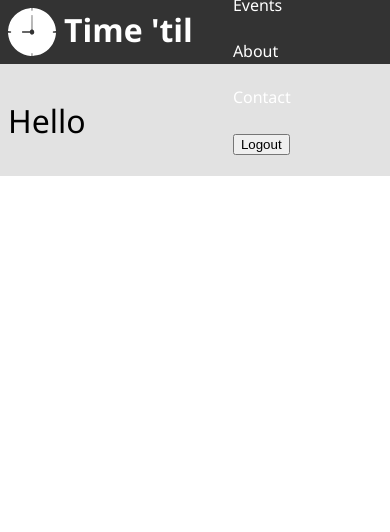
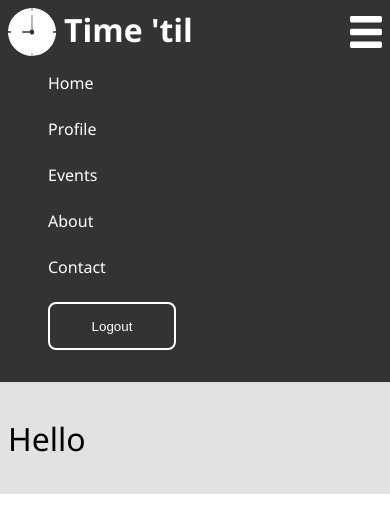
Before and after one commit to EuroWhisper/time-til, a Next.js app: page / in a window 390 px wide. Shown: the top 532 px of the page. Built offline with nearby package versions, Linux system fonts and the light colour scheme.

Commit message:
Significant progress made to responsive navbar

```diff
--- a/components/navbar/NavMenu.js
+++ b/components/navbar/NavMenu.js
@@ -2,6 +2,17 @@ import Link from 'next/link';
 import styled from 'styled-components';
 import { useSelector } from 'react-redux';
 import { userSelector } from '../../redux/reducers/user';
+
+const Wrapper = styled.nav`
+    display: block;
+    flex-basis: 100%;
+
+
+    @media(min-width: 769px) {
+        display: flex;
+        flex-basis: auto;
+    }
+`;
 
 const Menu = styled.ul`
     list-style: none;
@@ -18,11 +29,21 @@ const MenuLink = styled.a`
     color: white;
 `;
 
+const Button = styled.button`
+    background-color: transparent;
+    border-color: white;
+    color: white;
+    border-style: solid;
+    border-radius: 8px;
+    height: 48px;
+    width: 128px;
+`;
+
 const NavMenu = () => {
     const user = useSelector(userSelector);
 
     return (
-        <nav>
+        <Wrapper>
         {
             user && (
                 <Menu>
@@ -31,7 +52,7 @@ const NavMenu = () => {
                     <MenuItem><Link href="/events"><MenuLink>Events</MenuLink></Link></MenuItem>
                     <MenuItem><Link href="/about"><MenuLink>About</MenuLink></Link></MenuItem>
                     <MenuItem><Link href="/contact"><MenuLink>Contact</MenuLink></Link></MenuItem>
-                    <MenuItem><Link href="/logout"><button>Logout</button></Link></MenuItem>
+                    <MenuItem><Link href="/logout"><Button>Logout</Button></Link></MenuItem>
                 </Menu>
             )
         }
@@ -41,11 +62,11 @@ const NavMenu = () => {
                     <MenuItem><Link href="/"><MenuLink>Home</MenuLink></Link></MenuItem>
                     <MenuItem><Link href="/about"><MenuLink>About</MenuLink></Link></MenuItem>
                     <MenuItem><Link href="/contact"><MenuLink>Contact</MenuLink></Link></MenuItem>
-                    <MenuItem><Link href="/login"><button>Login</button></Link></MenuItem>
+                    <MenuItem><Link href="/login"><Button>Login</Button></Link></MenuItem>
                 </Menu>
             )
         }
-        </nav>
+        </ Wrapper>
     );
 };
 
--- a/components/navbar/index.js
+++ b/components/navbar/index.js
@@ -4,7 +4,7 @@ import NavMenu from './NavMenu';
 
 const Header = styled.header`
     width: 100%;
-    height: 64px;
+    min-height: 64px;
     background-color: #333;
     display: flex;
     align-items: center;
@@ -15,8 +15,11 @@ const Header = styled.header`
 `;
 
 const NavbarInner = styled.div`
+    position: relative;
     display: flex;
+    flex-wrap: wrap;
     align-items: center;
+    justify-content: space-between;
 `;
 
 const LogoWrapper = styled.div`
@@ -39,6 +42,25 @@ const Title = styled.h1`
     margin: 0;
 `;
 
+const MenuToggle = styled.button`
+    width: 32px;
+    height: 32px;
+    margin: 0;
+    padding: 0;
+    border-style: none;
+    background-color: transparent;
+
+    @media (min-width: 769px) {
+        display: none;
+    }
+`;
+
+const BurgerIcon = styled.span`
+    display: inline-block;
+    background-image: url(./img/components/navbar/burger-menu.svg);
+    width: 100%;
+    height: 100%;
+`;
 
 
 const Navbar = () => {
@@ -50,6 +72,9 @@ const Navbar = () => {
                         <Logo />
                         <Title>Time 'til</Title>
                     </LogoWrapper>
+                    <MenuToggle>
+                        <BurgerIcon/>
+                    </MenuToggle>
                     <NavMenu />
                 </NavbarInner>
             </Container>
--- /dev/null
+++ b/redux/reducers/navMenu.js
@@ -0,0 +1,4 @@
+
+const navMenu = (state = initialState, action) {
+
+};
```
Also changed, not shown: public/img/components/navbar/burger-menu.svg (added), 1 other file (tests, documents, lock files or other folders).
